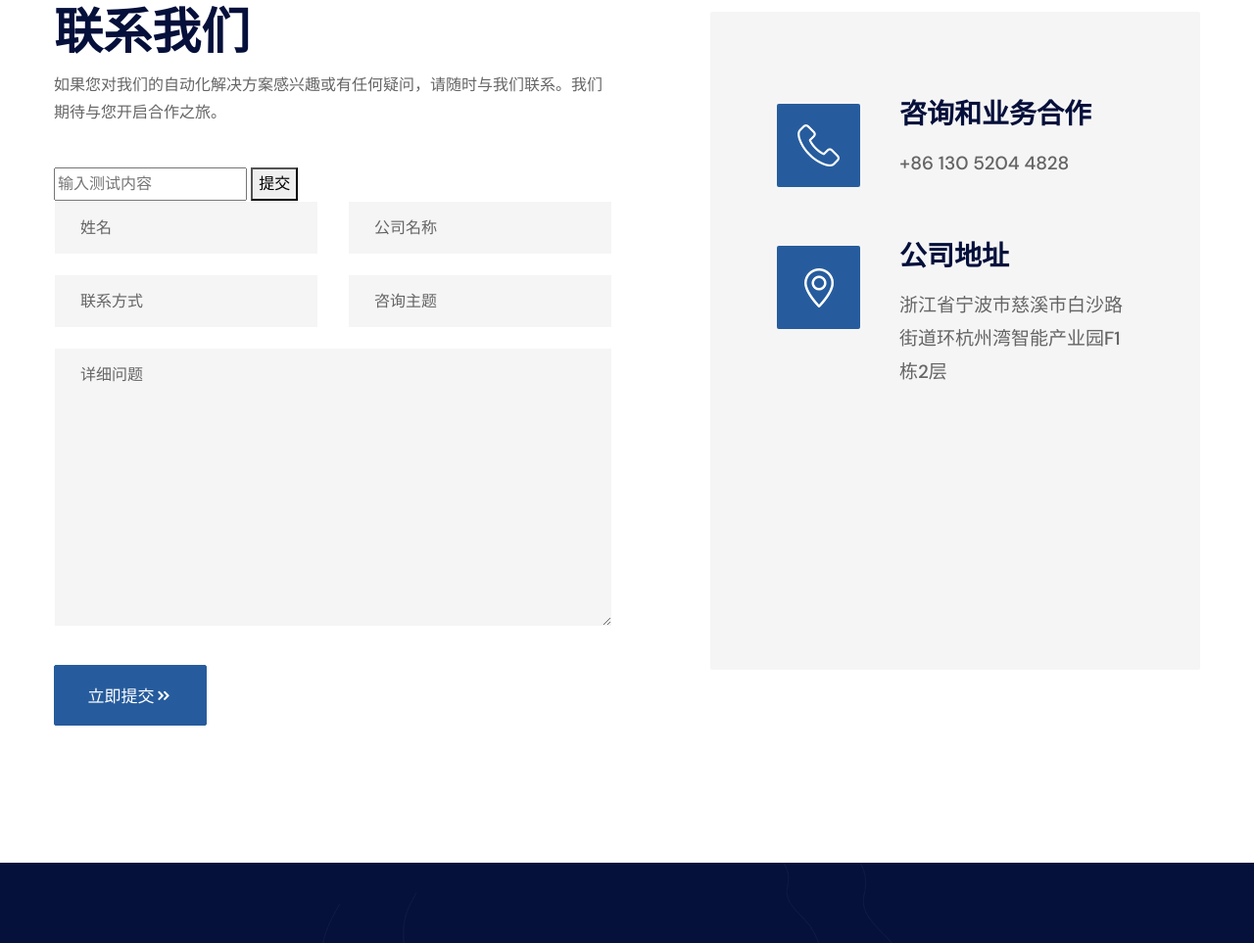
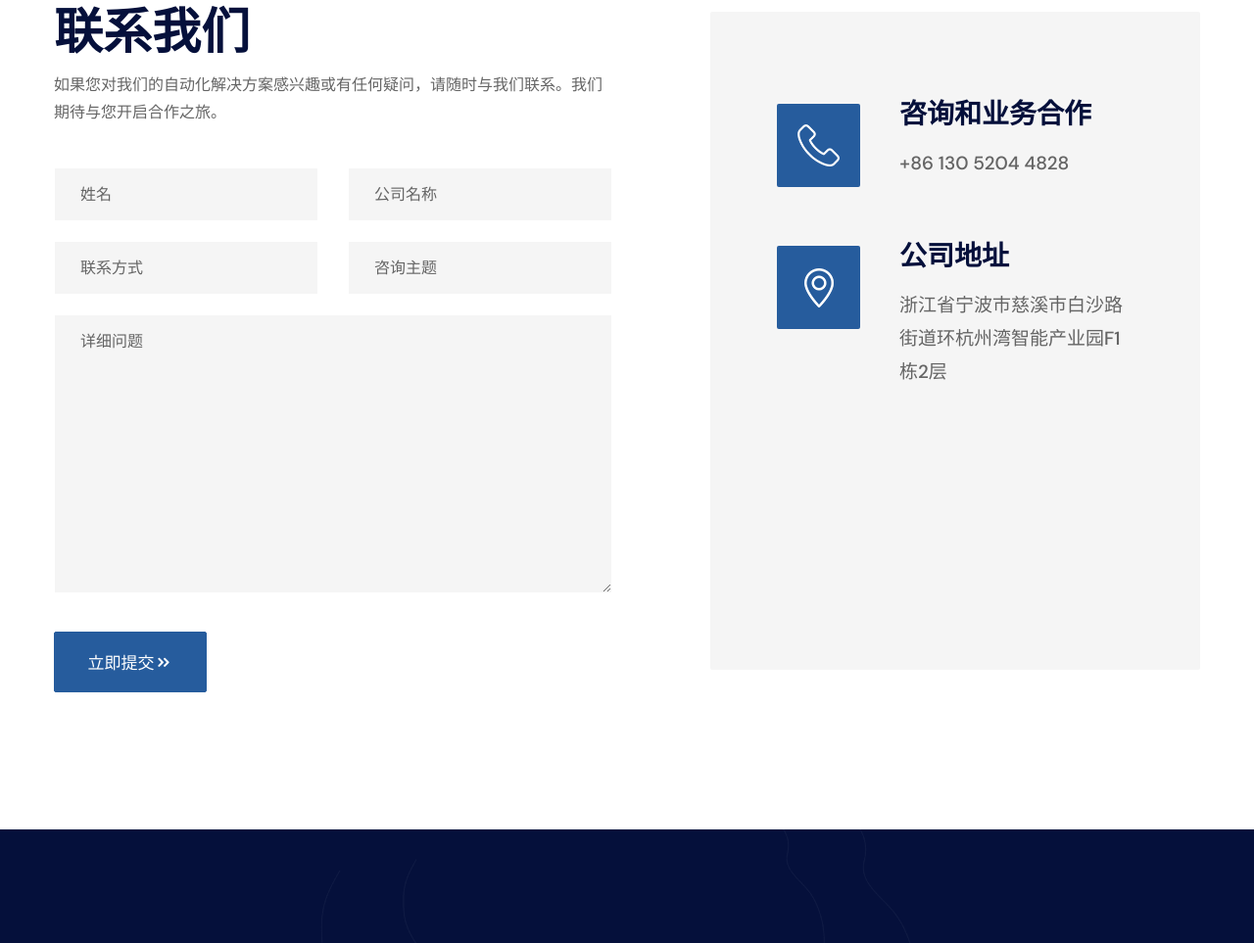
Before and after one commit to nicoletian233/jfindx-wms-official-ui, a plain HTML site: page about.html in a window 1280 px wide. Shown: the part 1405-2368 px from the top of the page at 98% size. Drawn offline with Linux system fonts and the light colour scheme.

Commit message:
Remove netlify-plugin-forms for static HTML site

```diff
--- a/about.html
+++ b/about.html
@@ -132,14 +132,9 @@
                   <p>如果您对我们的自动化解决方案感兴趣或有任何疑问，请随时与我们联系。我们期待与您开启合作之旅。</p>
                 </div>
                 <div class="contact-form mb-md-70">
-                  <form name="test" netlify>
-                    <input type="hidden" name="form-name" value="test">
-                    <input type="text" name="message" placeholder="输入测试内容">
-                    <button type="submit">提交</button>
-                  </form>
-                  <form class="contact-form-wrapper" id="contact-form" name="contact" method="POST" netlify data-netlify="true" action="/">
+                  <form class="contact-form-wrapper" id="contact-form" name="contact" method="POST" netlify data-netlify="true">
                     <!-- 必加：隐藏字段确保 Netlify 识别 -->
-                    <input type="hidden" name="form-name" value="contact">
+                    <input type="hidden" name="contact" value="contact">
                     <div class="row">
                       <div class="col-lg-12">
                         <div class="row">
```
